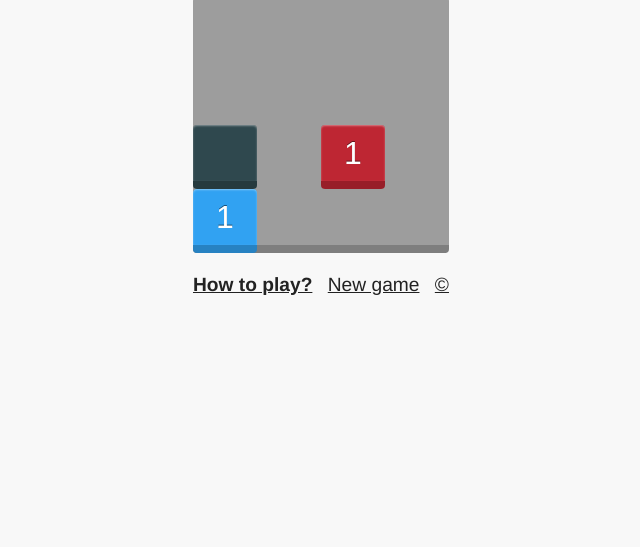
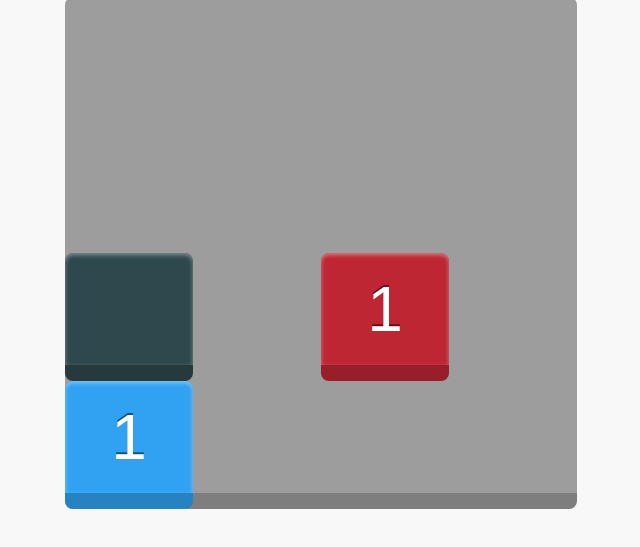
Before and after one commit to w84death/LogicWar, a plain HTML site: page index.html in a window 768 px wide. Shown: the part 67-614 px from the top of the page, without its empty margins (63-703 px from the left). Drawn offline with Linux system fonts and the light colour scheme.

Commit message:
iPad fixes

```diff
--- a/game.js
+++ b/game.js
@@ -63,7 +63,7 @@ var game = {
 		    }
 		}, false);
 
-		var hammertime = Hammer(this.field).on('dragleft dragright dragdown dragup swipeleft swiperight swipeup swipedown', function(event) {
+		var hammertime = Hammer(this.field, {swipe_velocity: 0.1}).on('dragleft dragright dragdown dragup swipeleft swiperight swipeup swipedown', function(event) {
 	        event.gesture.preventDefault();
 	        if(['swipeleft','swiperight','swipeup','swipedown'].indexOf(event.type) > -1) {
 	        	game.registerMove(event);
--- a/main.css
+++ b/main.css
@@ -44,7 +44,8 @@ a:hover {background-color:#222; color:#f8f8f8;}
     border-bottom:8px solid rgba(0,0,0,0.2);
 -webkit-border-radius: 4px;
 -moz-border-radius: 4px;
-border-radius: 4px;}
+border-radius: 4px;
+}
 #game span {width:64px; height:64px; position:absolute; border-bottom:8px solid rgba(0,0,0,0.2);
     text-align:center; line-height:56px; font-size:2em; color:#fff; text-shadow:0px -1px rgba(0,0,0,0.5);
     box-shadow:inset 0 1px 2px rgba(255,255,255,0.4);
@@ -64,3 +65,10 @@ border-radius: 4px;}
 #game span.wall {background-color:#2f484e;}
 #game span.trap {background-color:#eb8931;}
 #game span.health {background-color:#a3ce27;}
+
+@media only screen
+and (min-device-width : 768px)
+and (max-device-width : 1024px)  {
+    #game {-webkit-transform: scale(2,2) translateY(25%);}
+
+}
```
